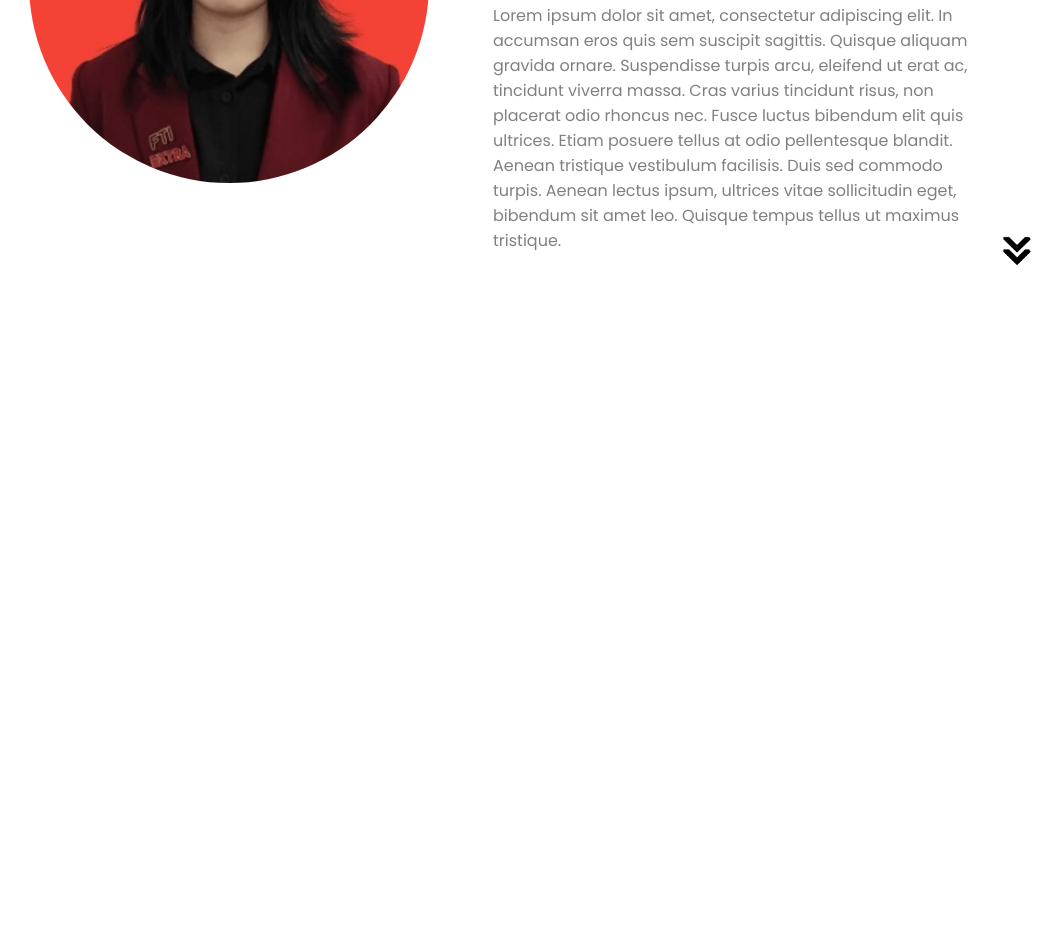
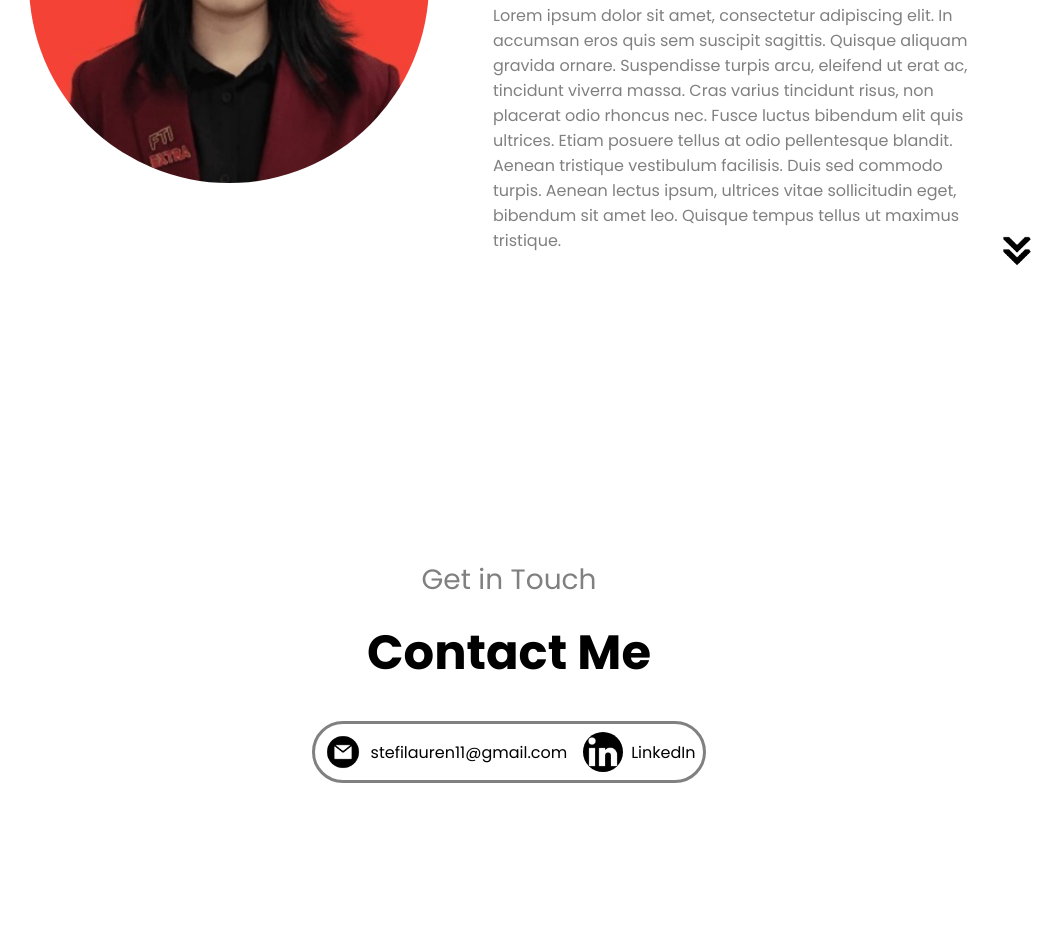
Before and after one commit to Stefi1011/CV_FrontEnd-, a plain HTML site: page index.html in a window 1280 px wide. Shown: the part 1209-2160 px from the top of the page, without its empty margins (131-1193 px from the left). Before the commit the page ends 1504 px from the top, so only its background shows below. Drawn offline with Linux system fonts and the light colour scheme.

Commit message:
[UPDATE] Menambahkan contact
Menambahkan contact dan aset logo

```diff
--- a/index.html
+++ b/index.html
@@ -114,5 +114,20 @@
             onclick="location.href='./#experience'"
         />
     </section>
+    <section id="contact">
+        <p class="paragraf1">Get in Touch</p>
+        <h1 class="title">Contact Me</h1>
+        <div class="contact-container">
+            <div class="contact-info">
+                <img src="assets/email.png" alt="Email icon" class="icon">
+                <a href="mailto:stefilauren11@gmail.com">stefilauren11@gmail.com</a>
+            </div>
+            <div class="contact-info">
+                <img src="assets/linkedinLogo.png" alt="Linkedin icon" class="icon">
+                <a href="">LinkedIn</a>
+            </div>
+        </div>
+
+    </section>
 </body>
 </html>
--- a/style.css
+++ b/style.css
@@ -180,6 +180,7 @@ img {
 
 #about {
     position: relative;
+    margin-bottom: 6rem;
 }
 
 .about-container, .about-details-container {
@@ -225,7 +226,39 @@ img {
     width: 400px;
     margin: auto 0;
 }
-/*
-li {
+
+
+/* Contact */
+#contact {
+    display: flex;
+    justify-content: center;
+    flex-direction: column;
+    height: 70vh;
+}
+
+.contact-container {
+    display: flex;
+    justify-content: center;
+    border-width: 3px;
+    border-color: grey;
+    border-style: solid;
+    border-radius: 2rem;
+    margin: 2rem auto;
+    padding: 0.5rem;
+    gap: 1rem;
+}
+
+.contact-info {
+    display: flex;
+    align-items:center;
+    justify-content: center;
+    gap: 0.5rem;
+}
+
+/* @media screen and (max-width:600px){
+
+} */
+
+/* li {
     justify-content: space-around;
-} */
+}  */
```
Also changed, not shown: assets/email.png (added).
